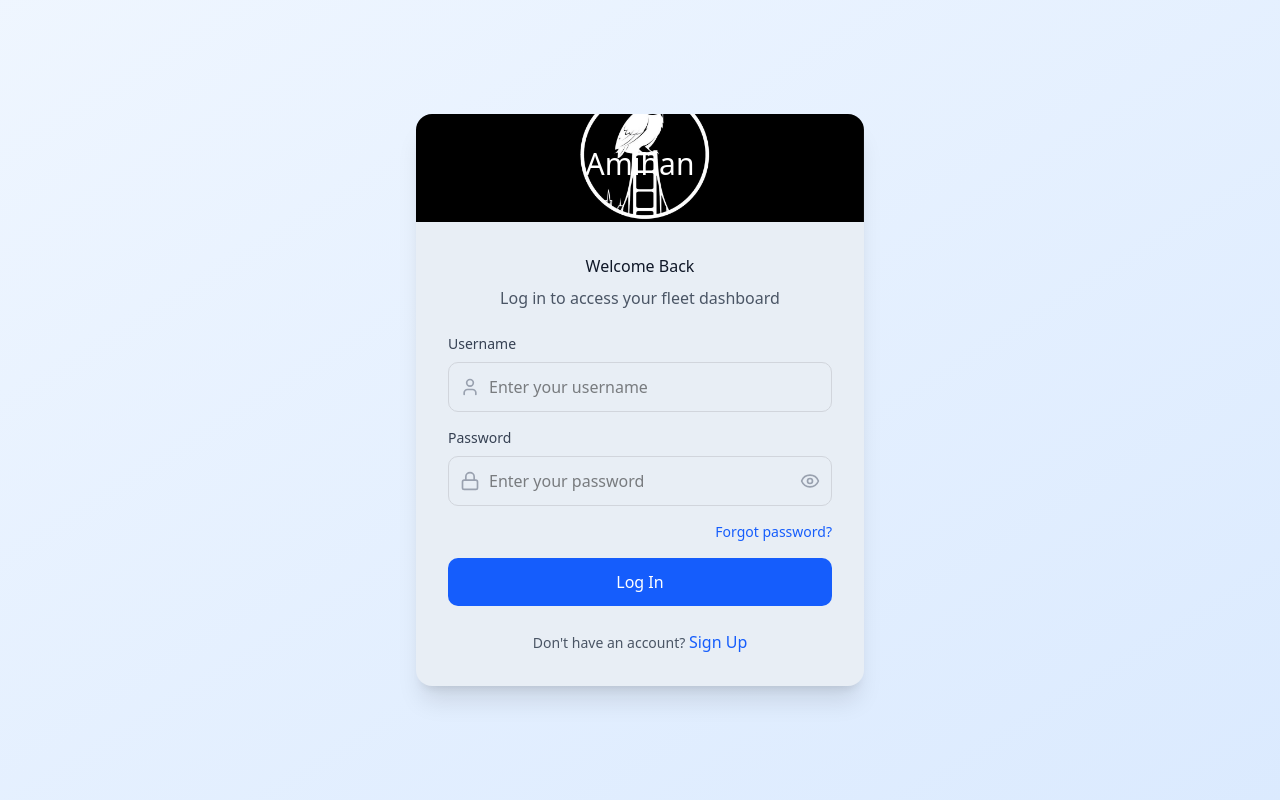
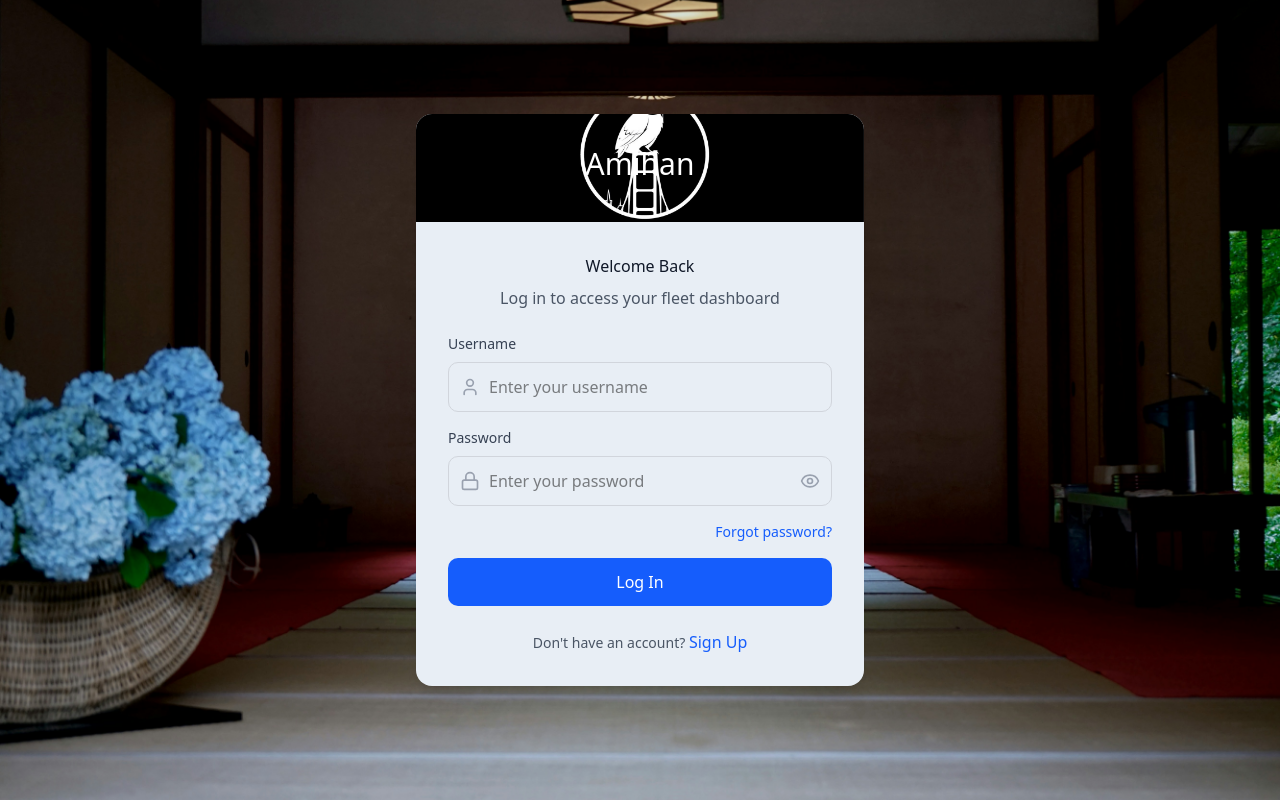
Before and after one commit to swayswede-oss/Amihan, a React (Vite) app: page / in a window 1280 px wide. Built offline with nearby package versions, Linux system fonts and the light colour scheme.

Commit message:
Update login background

```diff
--- a/src/components/Login.tsx
+++ b/src/components/Login.tsx
@@ -39,7 +39,7 @@ export function Login({ onLogin, onSwitchToSignUp }: LoginProps) {
   };
 
   return (
-    <div className="min-h-screen bg-gradient-to-br from-blue-50 to-blue-100 flex items-center justify-center p-4">
+    <div className="login-background min-h-screen flex items-center justify-center p-4">
       <div className="rounded-2xl shadow-xl w-full max-w-md overflow-hidden" style={{ backgroundColor: '#e8eef5' }}>
         {/* Header */}
         <div
--- a/src/main.tsx
+++ b/src/main.tsx
@@ -2,5 +2,6 @@
   import { createRoot } from "react-dom/client";
   import App from "./App.tsx";
   import "./index.css";
+  import "./styles/globals.css";
 
   createRoot(document.getElementById("root")!).render(<App />);
--- a/src/styles/globals.css
+++ b/src/styles/globals.css
@@ -180,6 +180,14 @@
   }
 }
 
+.login-background {
+  min-height: 100vh !important;
+  background-image: url('../assets/circle-room.jpg') !important;
+  background-size: cover !important;
+  background-position: center !important;
+  background-repeat: no-repeat !important;
+}
+
 html {
   font-size: var(--font-size);
 }
```
Also changed, not shown: src/assets/circle-room.jpg (added).
